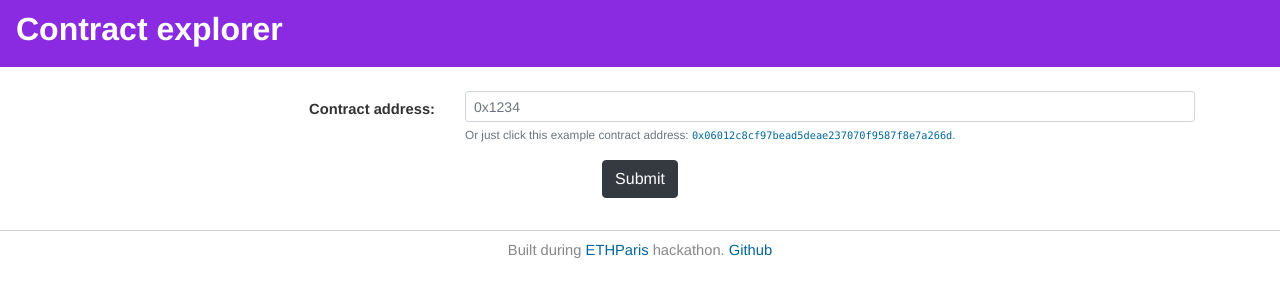
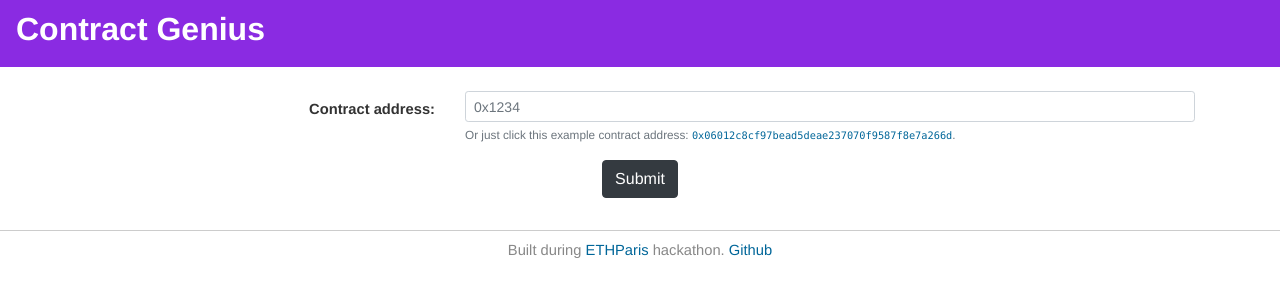
Before and after one commit to willprice221/contract-explorer, a Flask app: page / in a window 1280 px wide. Shown: the top 300 px of the page. Run offline with Flask 2, Linux system fonts and the light colour scheme; parts of the project's set-up code (start-up, migrations or seed data) failed here and were passed over; some libraries are stand-ins or nearby versions.

Commit message:
✨ rename the project

```diff
--- a/web/templates/contract.html
+++ b/web/templates/contract.html
@@ -1,6 +1,6 @@
 {% extends "layouts/app.html" %}
 {% from "macros.html" import identicon_img, fn_identicon, fn_info %}
-{% block title %}{{ contract_address }} | Contract explorer{% endblock %}
+{% block title %}{{ contract_address }} | Contract Genius{% endblock %}
 {% block content %}
 
 <ol class="breadcrumb">
--- a/web/templates/function.html
+++ b/web/templates/function.html
@@ -1,6 +1,6 @@
 {% extends "layouts/app.html" %}
 {% from "macros.html" import identicon_img, fn_identicon, fn_info, fn_contract %}
-{% block title %}{{ function_hash }} | Contract explorer{% endblock %}
+{% block title %}{{ function_hash }} | Contract Genius{% endblock %}
 {% block content %}
 
 <header>
--- a/web/templates/index.html
+++ b/web/templates/index.html
@@ -1,5 +1,5 @@
 {% extends "layouts/app.html" %}
-{% block title %}Contract explorer{% endblock %}
+{% block title %}Contract Genius{% endblock %}
 {% block content %}
   <form action="/contract" method="post">
     <div class="form-group row">
--- a/web/templates/layouts/app.html
+++ b/web/templates/layouts/app.html
@@ -9,7 +9,7 @@
 
   <body>
     <div id="header">
-      <h2><a href="/">Contract explorer</a></h2>
+      <h2><a href="/">Contract Genius</a></h2>
     </div>
 
     <div class="container" id="content">
```
